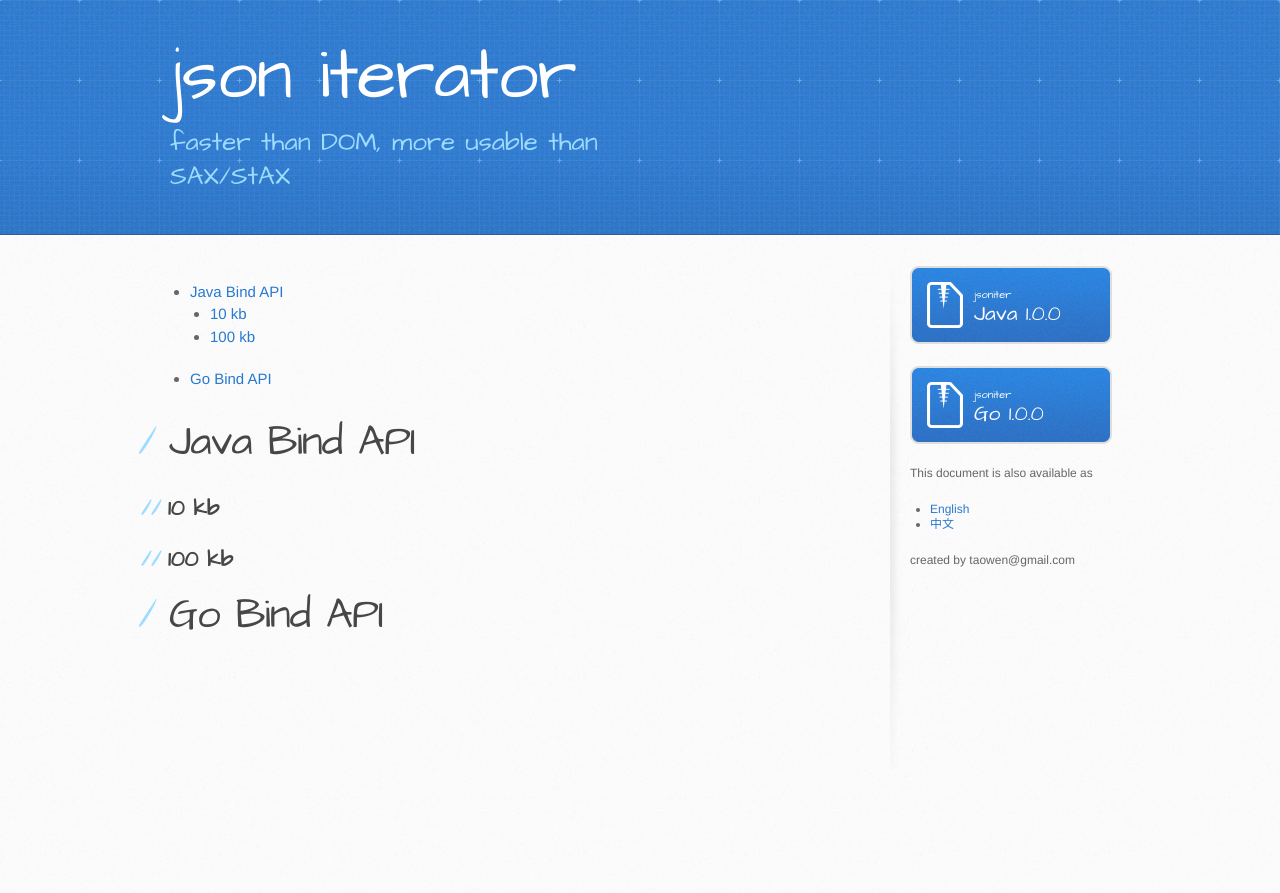
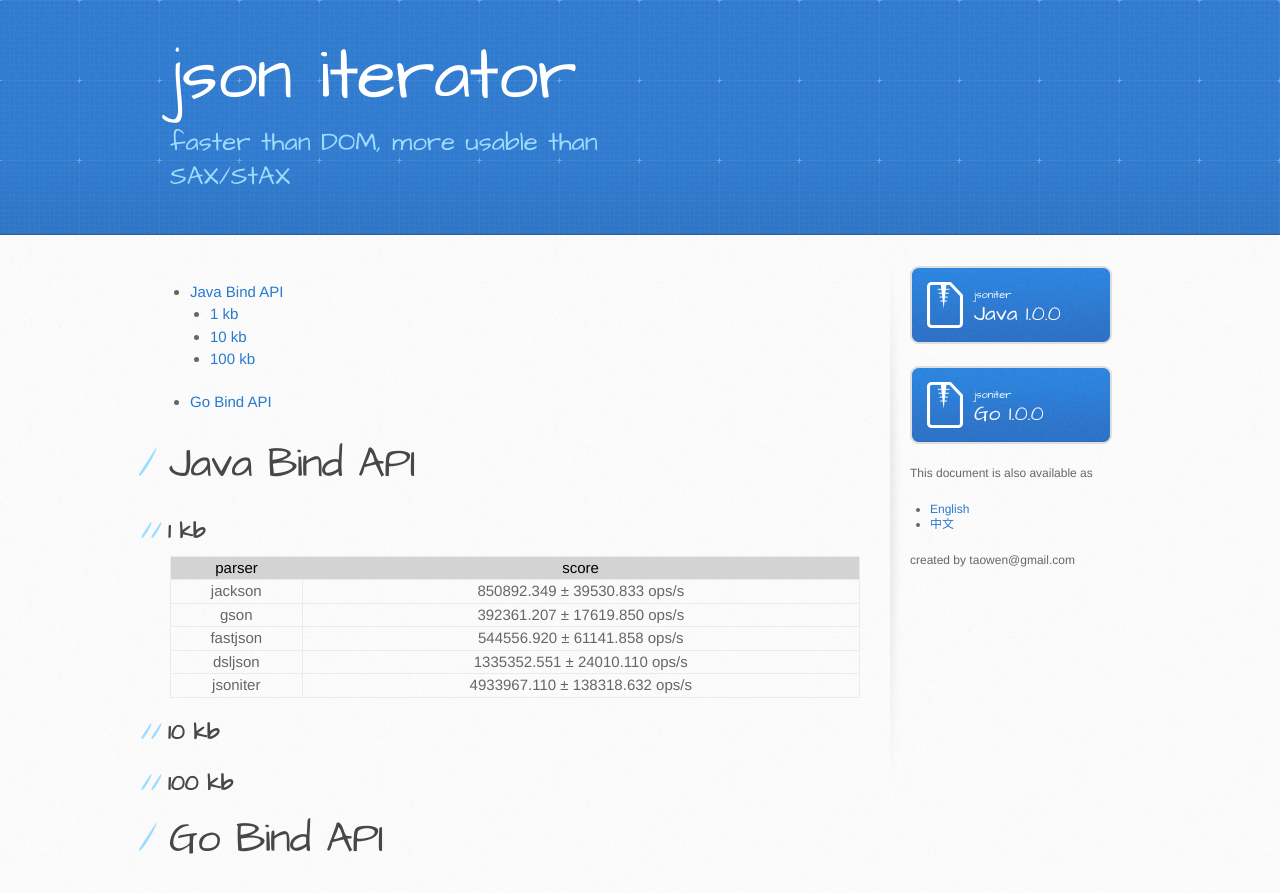
Before and after one commit to json-iterator/json-iterator.github.io, a Jekyll site: the page built from benchmark.md, in a window 1280 px wide. Shown: the top 893 px of the page. Built offline with Jekyll 4.4.1, drawn with Linux system fonts in a browser that asks for light colours.

Commit message:
Update benchmark.md

```diff
--- a/benchmark.md
+++ b/benchmark.md
@@ -8,6 +8,16 @@
 
 # Java Bind API
 
+## 1 kb
+
+| parser | score |
+| ---    | ---   |
+| jackson  | 850892.349 ± 39530.833  ops/s |
+| gson     | 392361.207 ± 17619.850  ops/s |
+| fastjson | 544556.920 ± 61141.858  ops/s |
+| dsljson  | 1335352.551 ± 24010.110  ops/s |
+| jsoniter | 4933967.110 ± 138318.632  ops/s |
+
 ## 10 kb
 
 ## 100 kb
```
